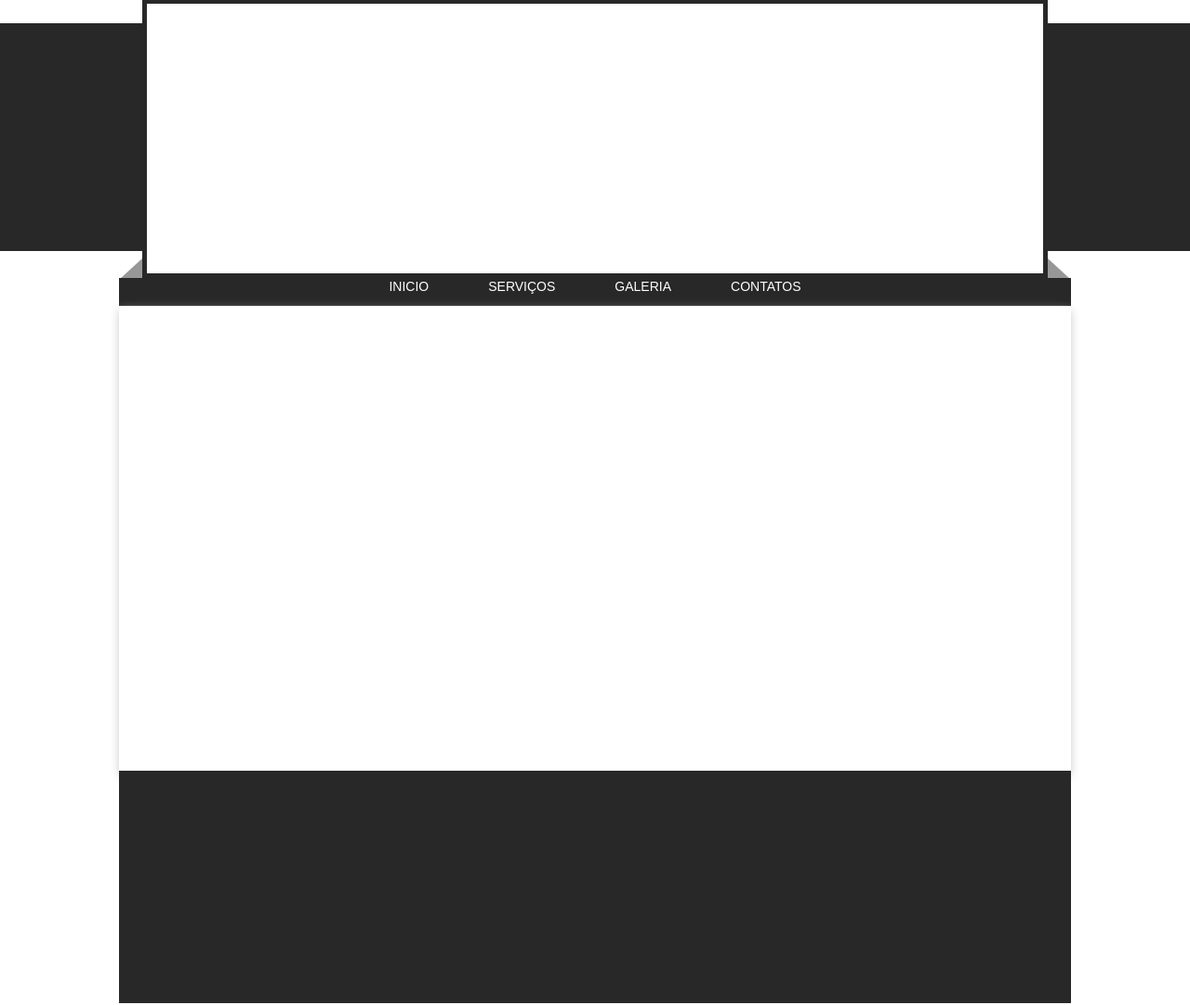
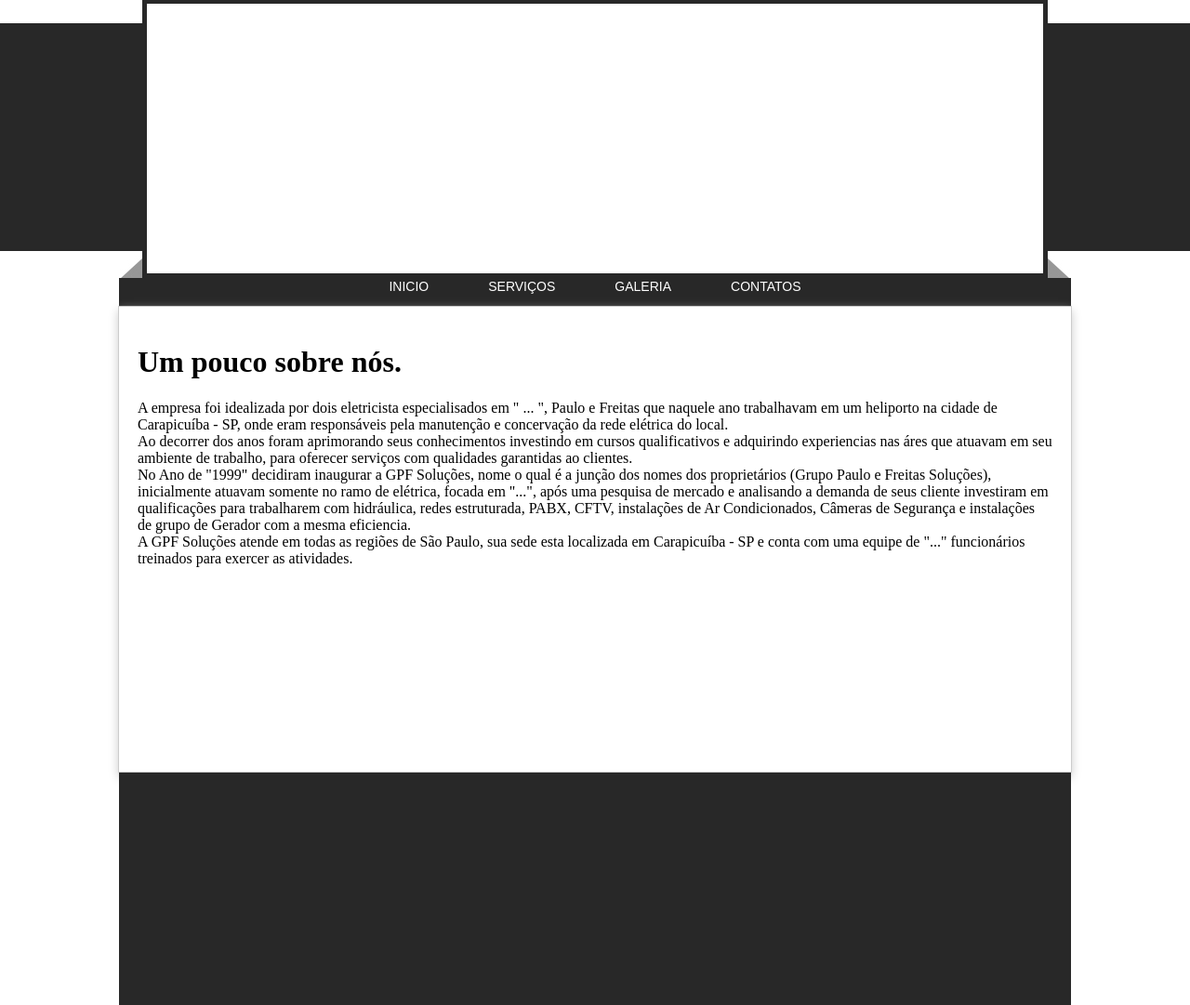
Before and after one commit to andrematias/gpf-solucoes, a PHP site: page / in a window 1280 px wide. Shown: the part 226-1307 px from the top of the page at 93% size. Run offline with PHP 8.4, Linux system fonts and the light colour scheme.

Commit message:
Adicionando div conteudo, paragrafos e titulo dentro da div conteudo

```diff
--- a/css/estilo.css
+++ b/css/estilo.css
@@ -112,6 +112,11 @@ body{
 	height: 500px;
 	margin: 0 auto;
 	box-shadow: 0px 5px 10px #ccc;
+	border: solid 1px #ccc;
+}
+
+.corpo #conteudo{
+	padding: 20px;
 
 }
 
--- a/index.php
+++ b/index.php
@@ -49,7 +49,20 @@
 			<!--FIM DA CLASS MENUBAR ARMAZENA LINKS DO MENU E BACKGROUND-->
 			<!--CORPO DO CONTEÚDO DO SITE-->
 			<div class = "corpo">
+				<!--CONTEÚDO DO SITE-->
+				<div id = "conteudo">
+					<!--Titulo do texto-->
+					<h1 class = "titulos"> Um pouco sobre nós. </h1>
+					<p class = "paragrafos">
 
+						A empresa foi idealizada por dois eletricista especialisados em " ... ", Paulo e Freitas que naquele ano trabalhavam em um heliporto na cidade de Carapicuíba - SP, onde eram responsáveis pela manutenção e concervação da rede elétrica do local. </br>
+						Ao decorrer dos anos foram aprimorando seus conhecimentos investindo em cursos qualificativos e adquirindo experiencias nas áres que atuavam em seu ambiente de trabalho, para oferecer serviços com qualidades garantidas ao clientes.</br>
+						No Ano de "1999" decidiram inaugurar a GPF Soluções, nome o qual é a junção dos nomes dos proprietários (Grupo Paulo e Freitas Soluções), inicialmente atuavam somente no ramo de elétrica, focada em "...", após uma pesquisa de mercado e analisando a demanda de seus cliente investiram em qualificações para trabalharem com hidráulica, redes estruturada, PABX, CFTV, instalações de Ar Condicionados, Câmeras de Segurança e instalações de grupo de Gerador com a mesma eficiencia.</br>
+						A GPF Soluções atende em todas as regiões de São Paulo, sua sede esta localizada em Carapicuíba - SP e conta com uma equipe de "..." funcionários treinados para exercer as atividades.
+
+					</p>
+
+				</div>
 			</div>
 			<!--CORPO DO CONTEÚDO DO SITE-->
 			<!--RODAPÉ CONTEM OS LINKS E DIREITOS AUTORAIS-->
```
